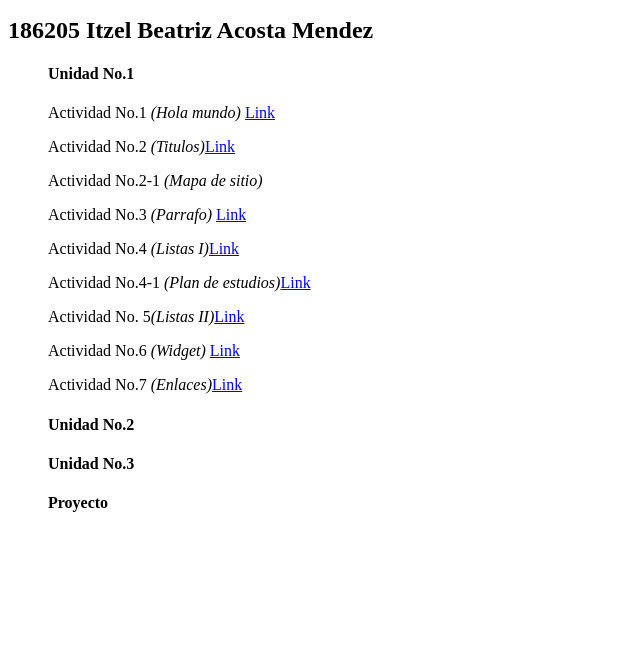
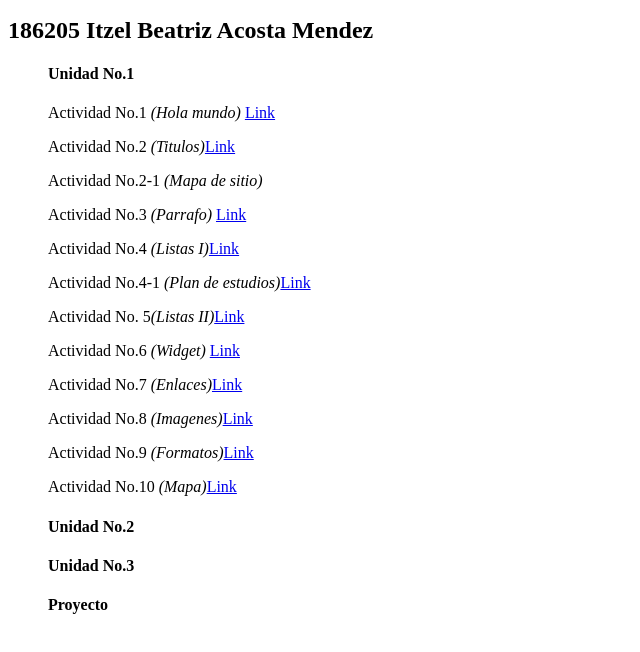
Before and after one commit to ItbetA26/ItbetA26.github.io, a plain HTML site: page index.html in a window 1280 px wide. Shown: the part 110-762 px from the top of the page, without its empty margins (0-640 px from the left). Drawn offline with Linux system fonts and the light colour scheme.

Commit message:
Add files via upload

```diff
--- a/index.html
+++ b/index.html
@@ -2,7 +2,7 @@
 <html>
     <head>
     <!--Llenar los datos para: Title y Metadata-->
-      <title>Unidad 1 | Actividad: Indice </title>
+      <title>Unidad # | Actividad ??</title>
       <link rel="icon" type="image/x-icon" href="favicon.ico">
       <meta charset="utf-8">
       <meta name="Autor" content="Itzel Beatriz Acosta Mendez">
@@ -24,6 +24,9 @@
       <ol>Actividad No. 5<cite>(Listas II)</cite><a href="Actividad5.html">Link</a> </ol>
       <ol>Actividad No.6 <cite>(Widget)</cite> <a href="Actividad6.html">Link</a></ol>
       <ol>Actividad No.7 <cite>(Enlaces)</cite><a href="Actividad7.html">Link</a> </ol>
+      <ol>Actividad No.8 <cite>(Imagenes)</cite><a href="Actividad8.html">Link</a></ol>
+      <ol>Actividad No.9 <cite>(Formatos)</cite><a href="Actividad9.html">Link</a></ol>
+      <ol>Actividad No.10 <cite>(Mapa)</cite><a href="Actividad10.html">Link</a></ol>
       <h4><ul>Unidad No.2</ul></h4>
       <h4><ul>Unidad No.3</ul></h4>
       <h4><ul>Proyecto</ul></h4>
```
